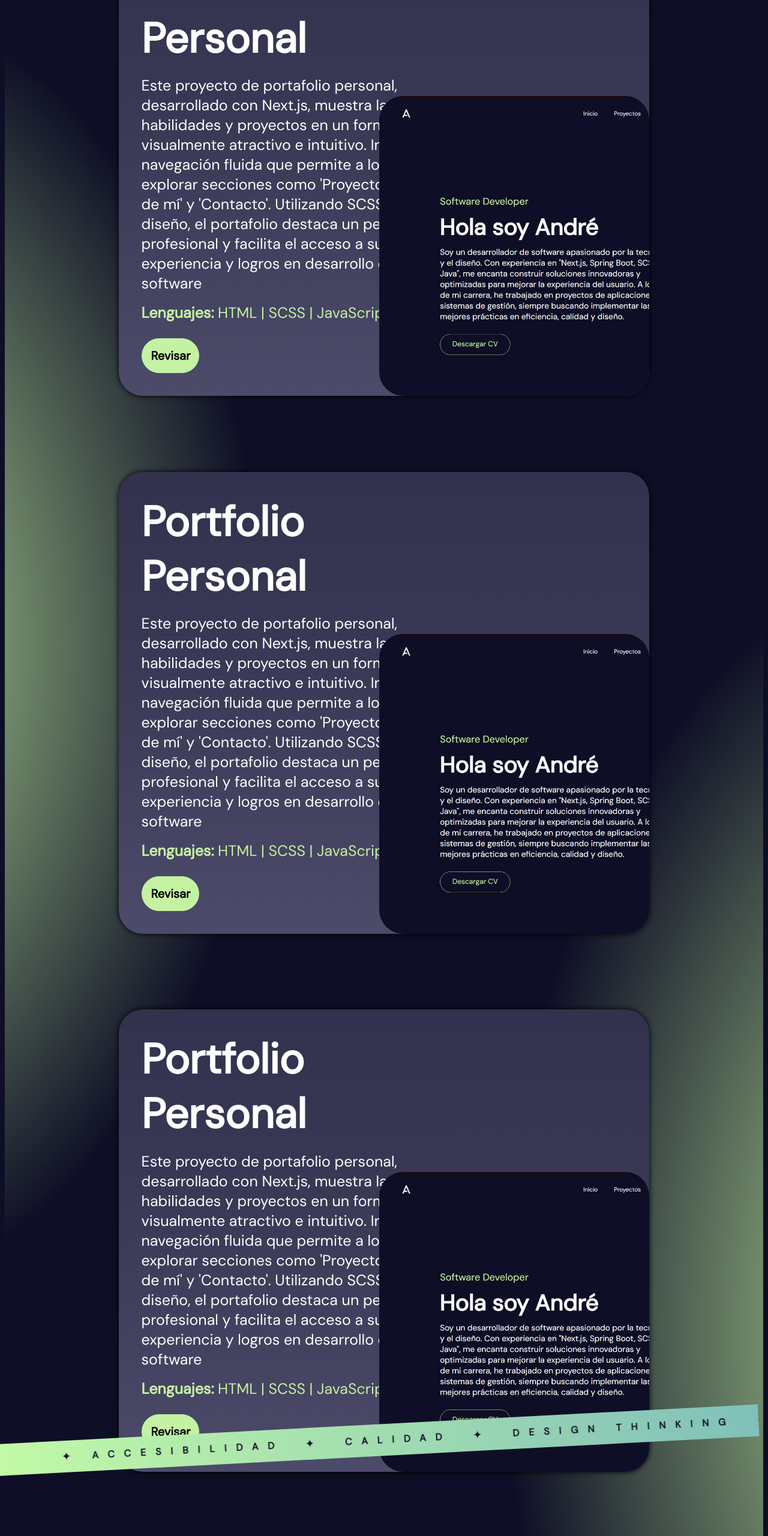
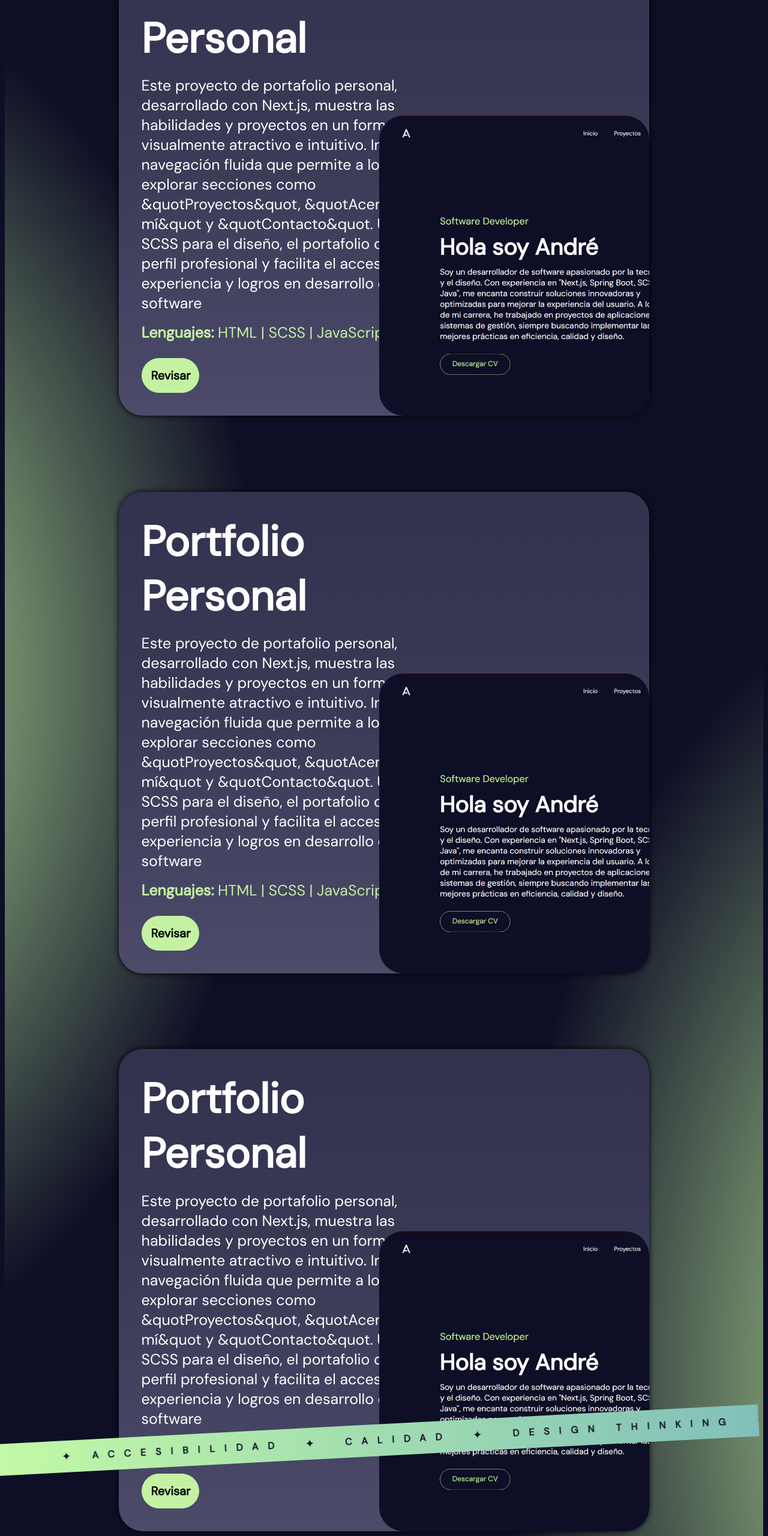
Before and after one commit to AndHz/portfolio-css, a Next.js app in the folder portfolio/: page / in a window 1280 px wide. Shown: the part 1625-4186 px from the top of the page at 60% size. Built offline with nearby package versions, Linux system fonts and the light colour scheme.

Commit message:
Update page.tsx

```diff
--- a/portfolio/src/app/page.tsx
+++ b/portfolio/src/app/page.tsx
@@ -28,7 +28,7 @@ export default function Home() {
         <div className="project-block">
           <div className="project-info">
             <h3>Portfolio Personal</h3>
-            <p>Este proyecto de portafolio personal, desarrollado con Next.js, muestra las habilidades y proyectos en un formato visualmente atractivo e intuitivo. Incluye una navegación fluida que permite a los usuarios explorar secciones como 'Proyectos', 'Acerca de mí' y 'Contacto'. Utilizando SCSS para el diseño, el portafolio destaca un perfil profesional y facilita el acceso a su experiencia y logros en desarrollo de software</p>
+            <p>Este proyecto de portafolio personal, desarrollado con Next.js, muestra las habilidades y proyectos en un formato visualmente atractivo e intuitivo. Incluye una navegación fluida que permite a los usuarios explorar secciones como &quotProyectos&quot, &quotAcerca de mí&quot y &quotContacto&quot. Utilizando SCSS para el diseño, el portafolio destaca un perfil profesional y facilita el acceso a su experiencia y logros en desarrollo de software</p>
             <p className='lenguajes'><strong>Lenguajes:</strong> HTML | SCSS | JavaScript</p>
             <a href="https://github.com/AndHz/portfolio-css" className="project-button" target="_blank" rel="noopener noreferrer"><strong>Revisar</strong></a>
             <div className='image-container'>
@@ -40,7 +40,7 @@ export default function Home() {
         <div className="project-block">
           <div className="project-info">
             <h3>Portfolio Personal</h3>
-            <p>Este proyecto de portafolio personal, desarrollado con Next.js, muestra las habilidades y proyectos en un formato visualmente atractivo e intuitivo. Incluye una navegación fluida que permite a los usuarios explorar secciones como 'Proyectos', 'Acerca de mí' y 'Contacto'. Utilizando SCSS para el diseño, el portafolio destaca un perfil profesional y facilita el acceso a su experiencia y logros en desarrollo de software</p>
+            <p>Este proyecto de portafolio personal, desarrollado con Next.js, muestra las habilidades y proyectos en un formato visualmente atractivo e intuitivo. Incluye una navegación fluida que permite a los usuarios explorar secciones como &quotProyectos&quot, &quotAcerca de mí&quot y &quotContacto&quot. Utilizando SCSS para el diseño, el portafolio destaca un perfil profesional y facilita el acceso a su experiencia y logros en desarrollo de software</p>
             <p className='lenguajes'><strong>Lenguajes:</strong> HTML | SCSS | JavaScript</p>
             <a href="https://github.com/AndHz/portfolio-css" className="project-button" target="_blank" rel="noopener noreferrer"><strong>Revisar</strong></a>
           </div>
@@ -52,7 +52,7 @@ export default function Home() {
         <div className="project-block">
           <div className="project-info">
             <h3>Portfolio Personal</h3>
-            <p>Este proyecto de portafolio personal, desarrollado con Next.js, muestra las habilidades y proyectos en un formato visualmente atractivo e intuitivo. Incluye una navegación fluida que permite a los usuarios explorar secciones como 'Proyectos', 'Acerca de mí' y 'Contacto'. Utilizando SCSS para el diseño, el portafolio destaca un perfil profesional y facilita el acceso a su experiencia y logros en desarrollo de software</p>
+            <p>Este proyecto de portafolio personal, desarrollado con Next.js, muestra las habilidades y proyectos en un formato visualmente atractivo e intuitivo. Incluye una navegación fluida que permite a los usuarios explorar secciones como &quotProyectos&quot, &quotAcerca de mí&quot y &quotContacto&quot. Utilizando SCSS para el diseño, el portafolio destaca un perfil profesional y facilita el acceso a su experiencia y logros en desarrollo de software</p>
             <p className='lenguajes'><strong>Lenguajes:</strong> HTML | SCSS | JavaScript</p>
             <a href="https://github.com/AndHz/portfolio-css" className="project-button" target="_blank" rel="noopener noreferrer"><strong>Revisar</strong></a>
             <div className='image-container'>
@@ -64,7 +64,7 @@ export default function Home() {
         <div className="project-block">
           <div className="project-info">
             <h3>Portfolio Personal</h3>
-            <p>Este proyecto de portafolio personal, desarrollado con Next.js, muestra las habilidades y proyectos en un formato visualmente atractivo e intuitivo. Incluye una navegación fluida que permite a los usuarios explorar secciones como 'Proyectos', 'Acerca de mí' y 'Contacto'. Utilizando SCSS para el diseño, el portafolio destaca un perfil profesional y facilita el acceso a su experiencia y logros en desarrollo de software</p>
+            <p>Este proyecto de portafolio personal, desarrollado con Next.js, muestra las habilidades y proyectos en un formato visualmente atractivo e intuitivo. Incluye una navegación fluida que permite a los usuarios explorar secciones como &quotProyectos&quot, &quotAcerca de mí&quot y &quotContacto&quot. Utilizando SCSS para el diseño, el portafolio destaca un perfil profesional y facilita el acceso a su experiencia y logros en desarrollo de software</p>
             <p className='lenguajes'><strong>Lenguajes:</strong> HTML | SCSS | JavaScript</p>
             <a href="https://github.com/AndHz/portfolio-css" className="project-button" target="_blank" rel="noopener noreferrer"><strong>Revisar</strong></a>
             <div className='image-container'>
```
